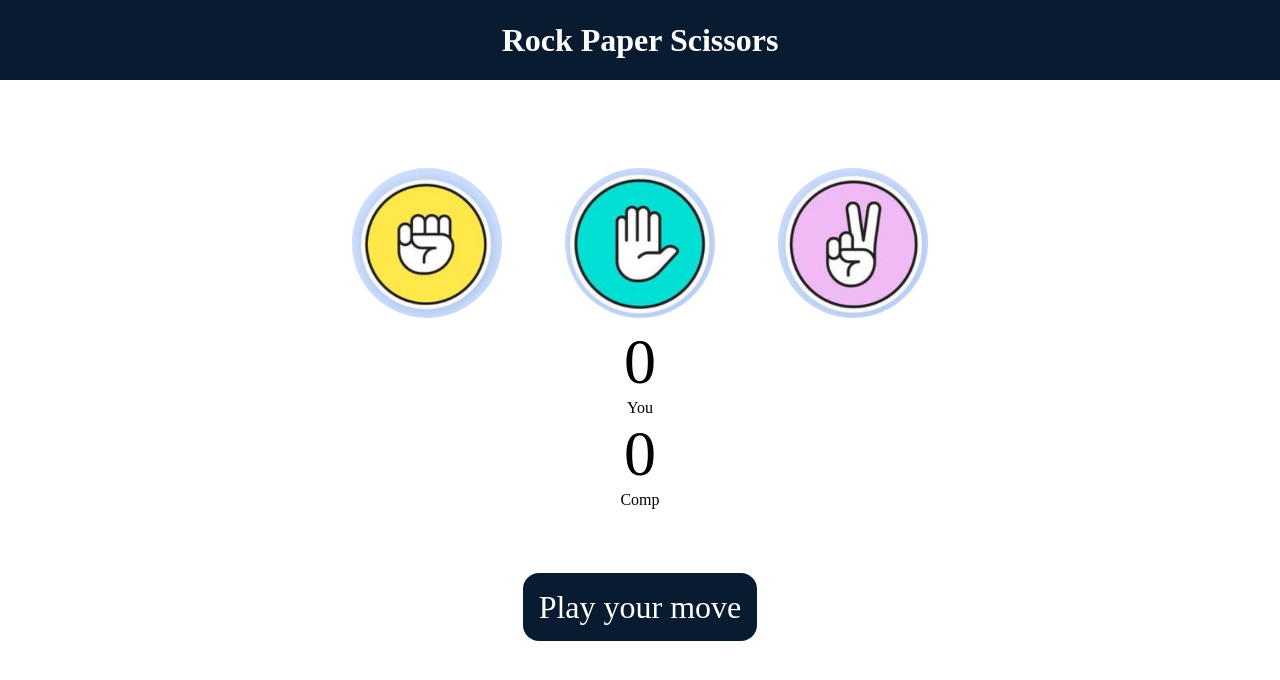
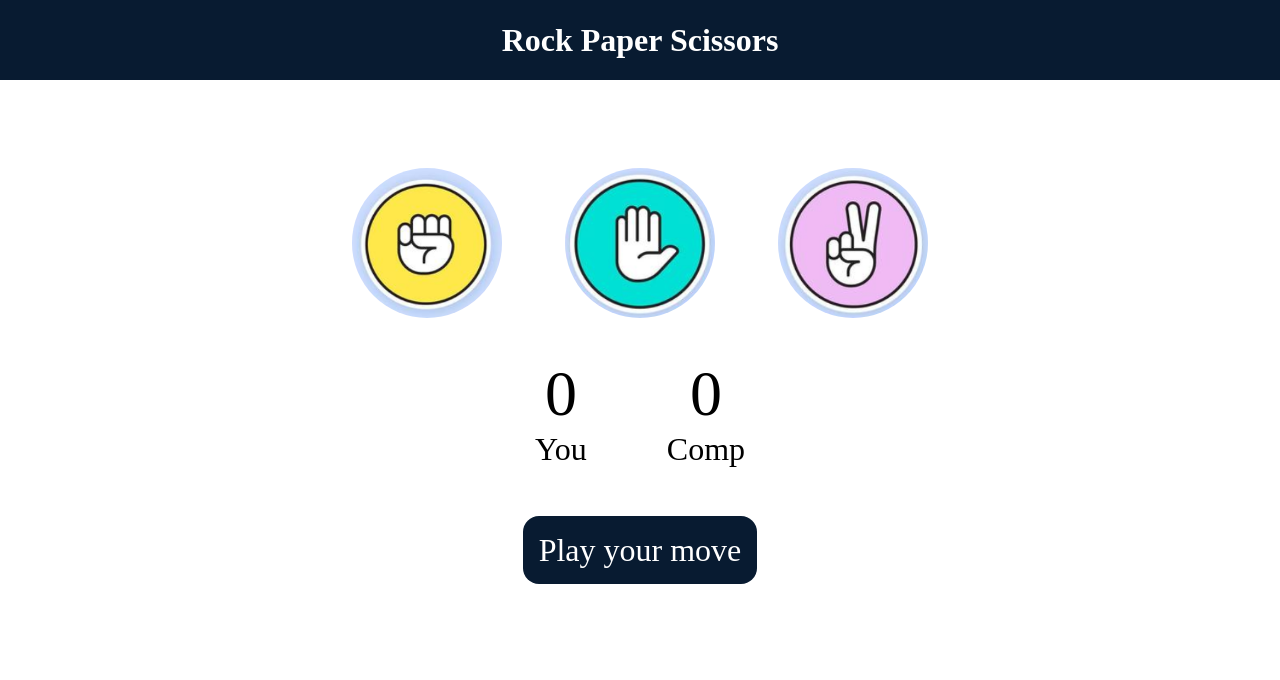
Before and after one commit to Sid9511/Rock-Paper-Scissors, a plain HTML site: page index.html in a window 1280 px wide. Drawn offline with Linux system fonts and the light colour scheme.

Commit message:
second commit

```diff
--- a/index.html
+++ b/index.html
@@ -21,7 +21,7 @@
       </div>
     </section>
 
-    <div section="score-board">
+    <section class="score-board">
       <div class="score">
         <p id="user-score">0</p>
         <p>You</p>
--- a/style.css
+++ b/style.css
@@ -50,7 +50,7 @@ img {
     justify-content: center;
     align-items: center;
     font-size: 2rem;
-    margin-top: 3rem;
+    margin-top: 2rem;
     gap: 5rem;
 }
 
@@ -61,7 +61,7 @@ img {
 
 
 .msg-container {
-    margin-top: 5rem;
+    margin-top: 4rem;
 }
 
 
```
